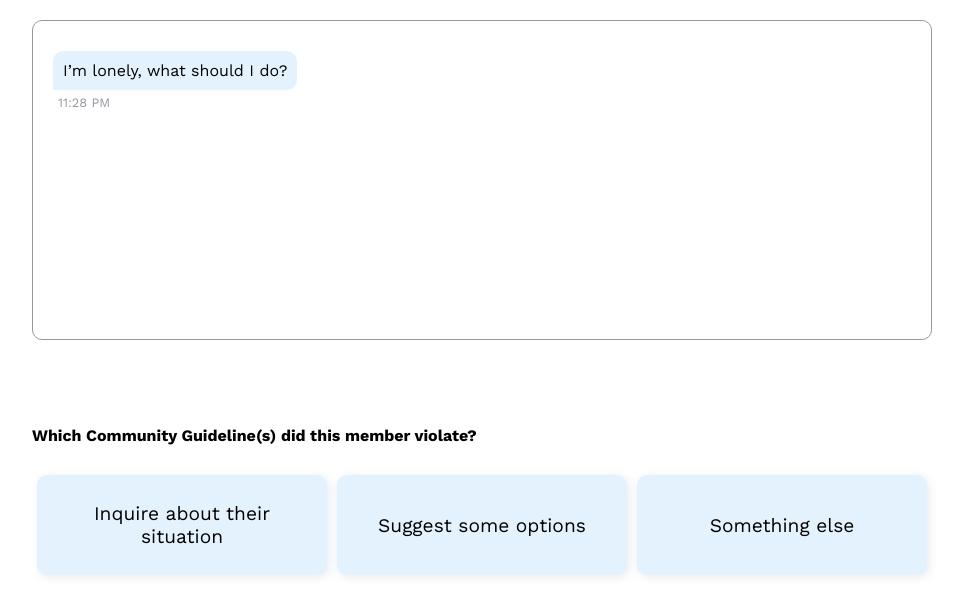
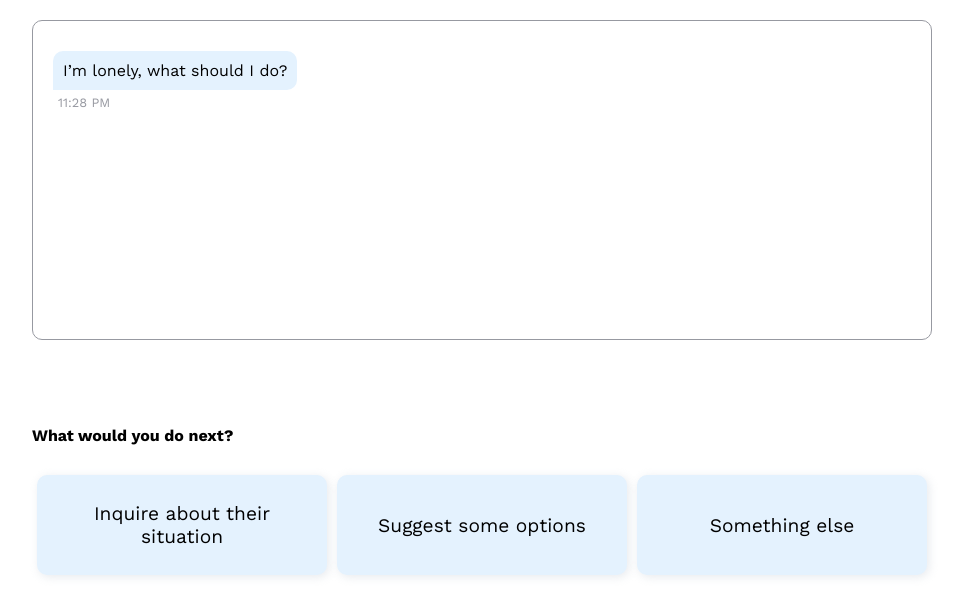
Before and after one commit to cbroms/7cups-education, a Next.js app: page /scenario/listener/step/0 in a window 1280 px wide. Shown: the top 616 px of the page, without its empty margins (158-1121 px from the left). Built offline with nearby package versions, Linux system fonts and the light colour scheme.

Commit message:
change wording

```diff
--- a/components/Vote.js
+++ b/components/Vote.js
@@ -27,7 +27,8 @@ const Vote = (props) => {
       {props.showResults && <div className="prompt">{props.description}</div>}
       {!props.showResults && (
         <div className="prompt">
-          Which Community Guideline(s) did this member violate?{" "}
+          {/* {props.promptDifferent ? "Which community guideline(s) did this member violate? " : "What would you do next? "} this line is not working */}
+          {props.correctOptions ? "Which community guideline(s) did this member violate? " : "What would you do next? "}
           {props.correctOptions ? "Select all that apply." : null}
         </div>
       )}
--- a/db/listenerDb.js
+++ b/db/listenerDb.js
@@ -231,6 +231,7 @@ export const listenerDb = {
 
     // STEP 10
     {
+      promptDifferent: true, // don't ask what would you do next - ask what guidelines are broken --> it's not working check vote.js
       badResponse: "", // the bad user's response
       options: [
         {
```
